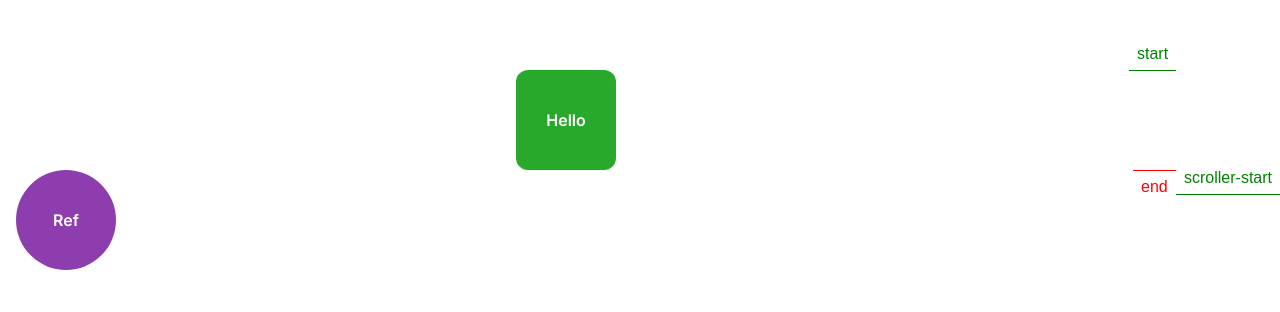
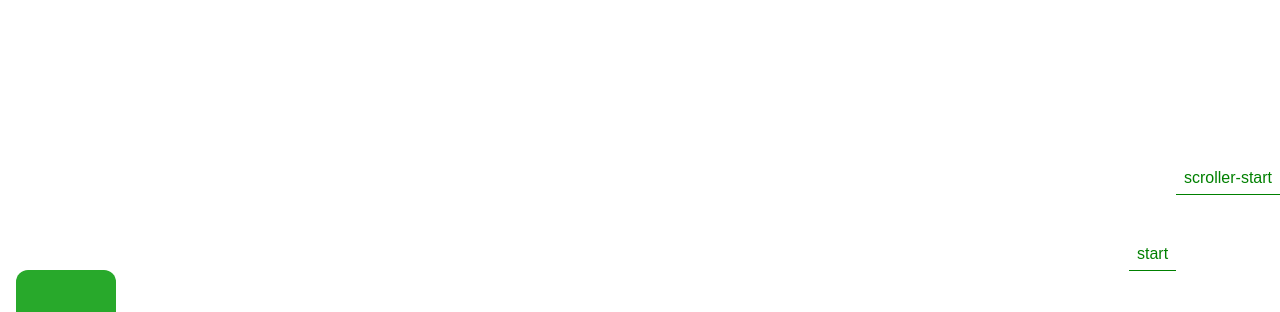
Before and after one commit to mandrasch/nextjs-playground, a Next.js app: page / in a window 1280 px wide. Shown: the part 606-918 px from the top of the page. Before the commit the page ends 892 px from the top, so only its background shows below. Built offline with nearby package versions, Linux system fonts and the light colour scheme.

Commit message:
feat: add toggle actions

```diff
--- a/app/components/ScrollAnimation.tsx
+++ b/app/components/ScrollAnimation.tsx
@@ -24,7 +24,7 @@ function ScrollAnimation() {
       gsap.to(".box", {
         scrollTrigger: {
           trigger: ".box",
-          // start: "top top", // when the top of the trigger hits the top of the viewport
+          toggleActions: "play pause resume reset",
           markers: true,
         },
         x: 500,
@@ -38,7 +38,7 @@ function ScrollAnimation() {
   ); // <-- scope for selector text (optional)
 
   return (
-    <div ref={app} className="app mt-[200px]">
+    <div ref={app} className="app mt-[400px] mb-[400px]">
       <div className="box">Hello</div>
       <div className="circle" ref={circle}>
         Ref
```
